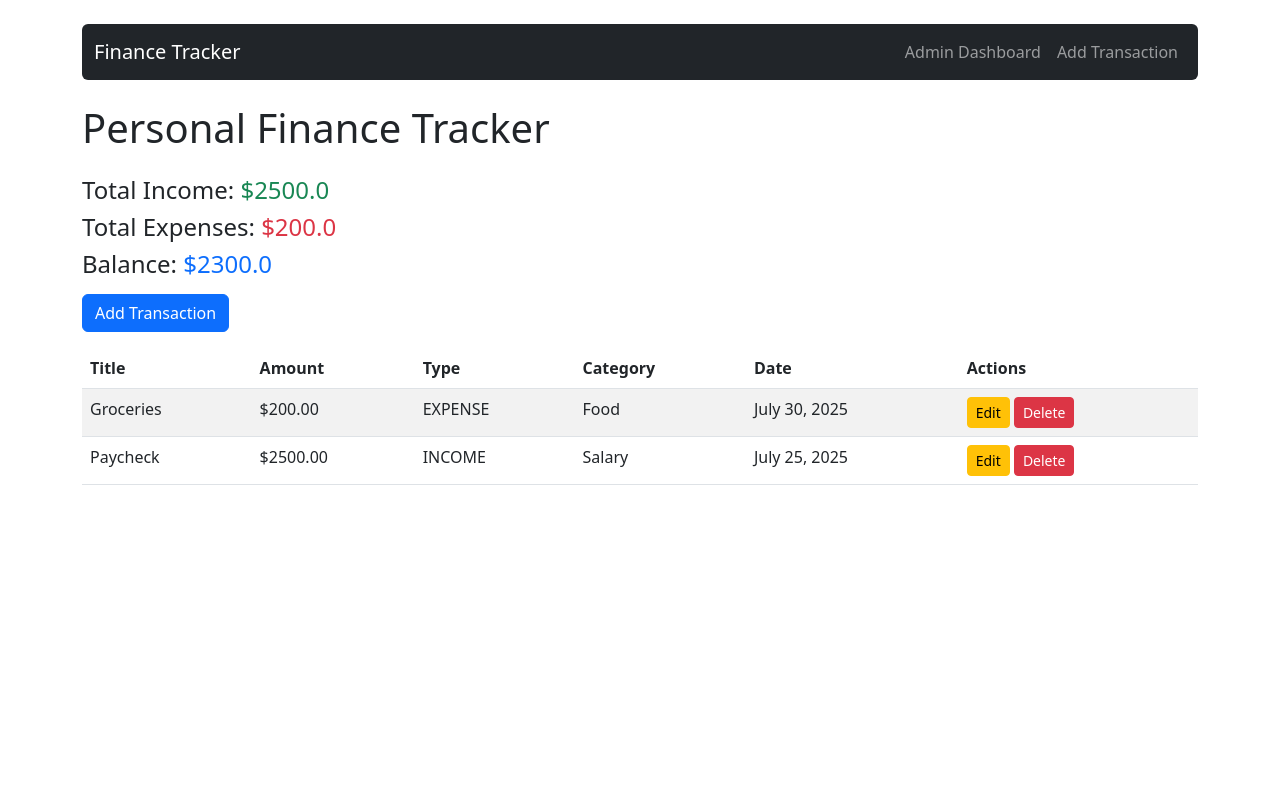
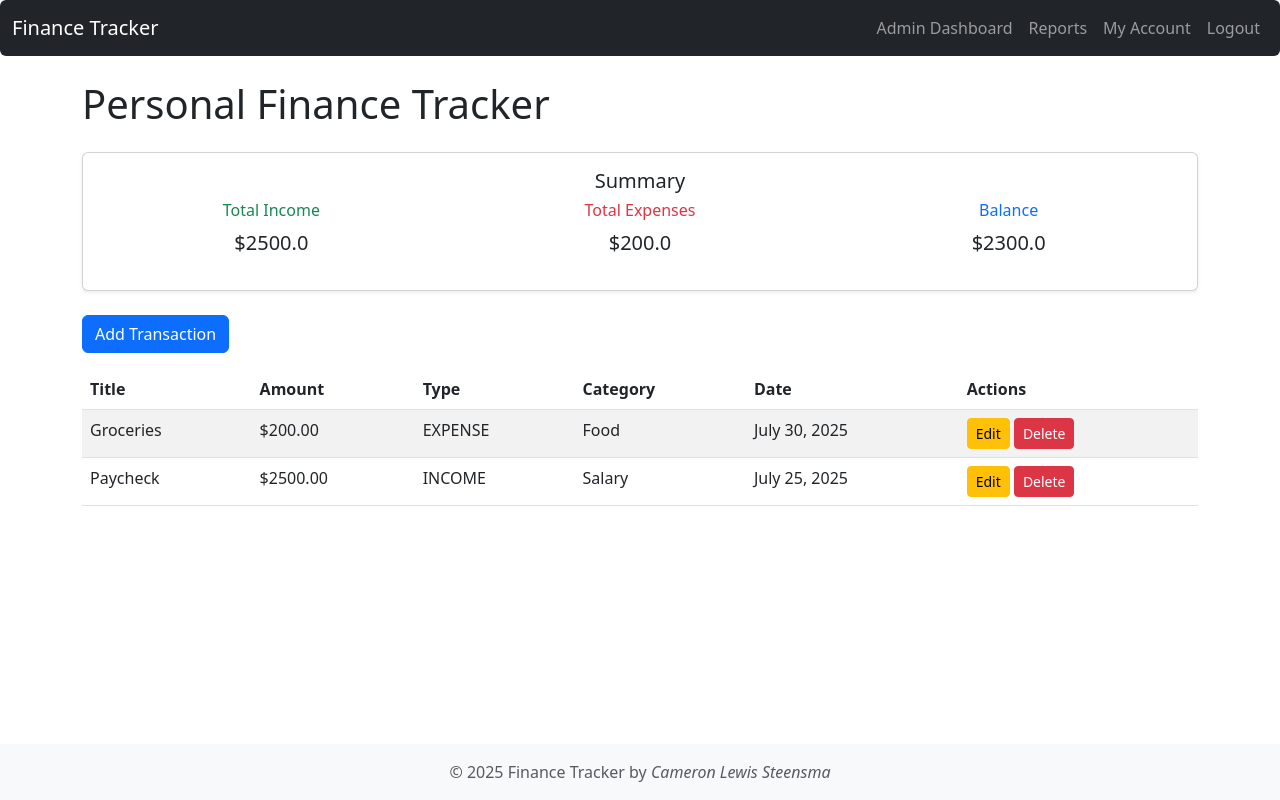
Before and after one commit to CameronSteensma/Personal_Finance_Tracker, a Django app: page / in a window 1280 px wide. Run offline with Django 5.2, Linux system fonts and the light colour scheme; a user stored in the database is signed in; data comes from the database, SQL or seed files in the repository.

Commit message:
Added a footer that sticks to bottom of screen and made navbar stick-top. Upgraded the presentation of income and expenses by using card with shadow and flexibility. Made footer sexy.

```diff
--- a/transactions/templates/transactions/transaction_list.html
+++ b/transactions/templates/transactions/transaction_list.html
@@ -5,10 +5,15 @@
     <title>Finance Tracker</title>
     <link href="https://cdn.jsdelivr.net/npm/bootstrap@5.3.0/dist/css/bootstrap.min.css" rel="stylesheet">
     <link rel="icon" href="{% static 'favicon.ico' %}" type="image/x-icon">
+    <style>
+        body {
+            padding-top: 56px; /* Adjust for fixed navbar */
+        }
+    </style>
 </head>
 <body class="container mt-4">
     <!-- NAVBAR -->
-    <nav class="navbar navbar-expand-lg navbar-dark bg-dark mb-4 rounded">
+    <nav class="navbar navbar-expand-lg navbar-dark bg-dark mb-4 rounded fixed-top">
         <div class="container-fluid">
             <a class="navbar-brand" href="{% url 'transaction_list' %}">Finance Tracker</a>
             <button class="navbar-toggler" type="button" data-bs-toggle="collapse" data-bs-target="#navbarNav" aria-controls="navbarNav" aria-expanded="false" aria-label="Toggle navigation">
@@ -22,18 +27,12 @@
                     </li>
                     {% endif %}
                     <li class="nav-item">
-                        <a class="nav-link" href="{% url 'add_transaction' %}">Add Transaction</a>
-                    </li>
-
-                    {% if not user.is_staff %}
-                    <li class="nav-item">
                         <a class="nav-link" href="{% url 'reports' %}">Reports</a>
                     </li>
                     {% if user.is_authenticated %}
                     <li class="nav-item">
                         <a class="nav-link" href="{% url 'accounts' %}">My Account</a>
                     </li>
-                    {% endif %}
                     <li class="nav-item">
                         <form action="{% url 'logout' %}" method="post">
                             {% csrf_token %}
@@ -47,9 +46,26 @@
     <h1 class="mb-4">Personal Finance Tracker</h1>
 
     <div class="mb-3">
-        <h4>Total Income: <span class="text-success">${{ total_income |default:"0.0" }}</span></h4>
-        <h4>Total Expenses: <span class="text-danger">${{ total_expenses |default:"0.0" }}</span></h4>
-        <h4>Balance: <span class="text-primary">${{ balance |default:"0.0" }}</span></h4>
+      <div class="card text-center mb-4 shadow-sm">
+        <div class="card-body">
+          <h5 class="card-title">Summary</h5>
+            <div class="row">
+              <div class="col-md-4">
+                <h6 class="text-success">Total Income</h6>
+                  <p class="fs-5">${{ total_income | default:"0.0" }}</p>
+        </div>
+        <div class="col-md-4">
+         <h6 class="text-danger">Total Expenses</h6>
+           <p class="fs-5">${{ total_expenses | default:"0.0" }}</p>
+        </div>
+        <div class="col-md-4">
+          <h6 class="text-primary">Balance</h6>
+          <p class="fs-5">${{ balance | default:"0.0" }}</p>
+        </div>
+    </div>
+    </div>
+  </div>
+
     </div>
 
     <a href ="{% url 'add_transaction' %}" class="btn btn-primary mb-3">Add Transaction</a>
@@ -72,7 +88,7 @@
                 <td>${{ transaction.amount }}</td>
                 <td>{{ transaction.transaction_type }}</td>
                 <td>{{ transaction.category }}</td>
-                <td>{{ transaction.date }}</td>
+                <td text-nowrap>{{ transaction.date }}</td>
                 <td>
                     <a href="{% url 'edit_transaction' transaction.pk %}" class="btn btn-warning btn-sm">Edit</a>
                     <a href="{% url 'delete_transaction' transaction.pk %}" class="btn btn-danger btn-sm">Delete</a>
@@ -85,5 +101,10 @@
             {% endfor %}
         </tbody>
     </table>
+    <footer class="footer mt-auto py-3 bg-light text-center fixed-bottom">
+      <div class="container">
+        <span class="text-muted">© 2025 Finance Tracker by <em>Cameron Lewis Steensma</em></span>
+      </div>
+    </footer>
 </body>
 </html>
```
